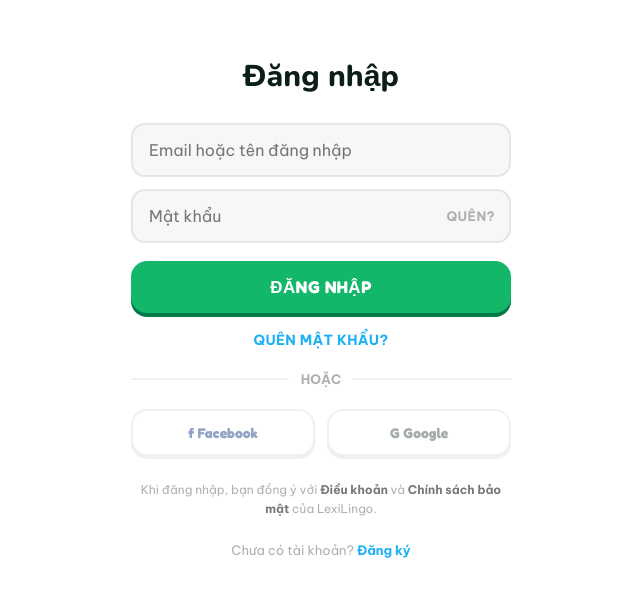
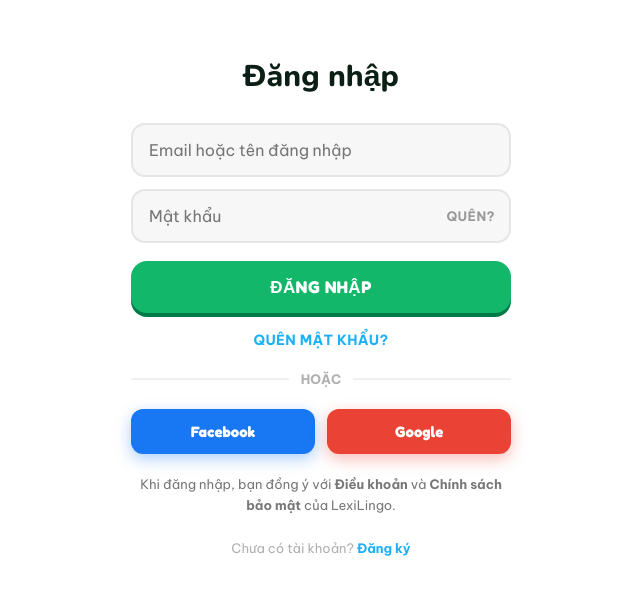
Before and after one commit to InfinityZero3000/php-learning-english-web, a Laravel app: page /login in a window 1280 px wide. Shown: the part 64-661 px from the top of the page, without its empty margins (319-959 px from the left). Run offline with Laravel 12, Linux system fonts and the light colour scheme.

Commit message:
feat:Google and Facebook social login

```diff
--- a/composer.json
+++ b/composer.json
@@ -8,6 +8,7 @@
     "require": {
         "php": "^8.3",
         "laravel/framework": "^13.8",
+        "laravel/socialite": "^5.29",
         "laravel/tinker": "^3.0"
     },
     "require-dev": {
--- a/config/services.php
+++ b/config/services.php
@@ -34,5 +34,14 @@
             'channel' => env('SLACK_BOT_USER_DEFAULT_CHANNEL'),
         ],
     ],
-
+    'google' => [
+            'client_id' => env('GOOGLE_CLIENT_ID'),
+            'client_secret' => env('GOOGLE_CLIENT_SECRET'),
+            'redirect' => env('GOOGLE_REDIRECT_URI'),
+        ],
+    'facebook' => [
+        'client_id' => env('FACEBOOK_CLIENT_ID'),
+        'client_secret' => env('FACEBOOK_CLIENT_SECRET'),
+        'redirect' => env('FACEBOOK_REDIRECT_URI'),
+    ],
 ];
--- a/resources/views/auth/login.blade.php
+++ b/resources/views/auth/login.blade.php
@@ -2,92 +2,486 @@
 
 @section('title', 'Đăng nhập · LexiLingo')
 
+
 @section('topbar-switch')
-    <a class="topbar-switch" href="{{ route('register') }}">Đăng ký</a>
+    <a class="topbar-switch" href="{{ route('register') }}">
+        Đăng ký
+    </a>
 @endsection
 
+
+
 @section('styles')
+
     .password-field {
         position: relative;
     }
+
 
     .password-field input {
         padding-right: 70px;
     }
 
+
+
     .inline-forgot {
+
         position: absolute;
+
         right: 16px;
+
         top: 50%;
+
         transform: translateY(-50%);
-        color: #afafaf;
+
+
+        color: #999;
+
         font-weight: 700;
+
         font-size: 13px;
+
         letter-spacing: .4px;
+
         cursor: pointer;
+
     }
 
+
+
+
     .forgot-link {
+
         text-align: center;
+
         margin-top: 16px;
+
     }
 
+
+
     .forgot-link a {
+
         color: #1cb0f6;
+
         font-weight: 700;
+
         font-size: 14px;
+
         text-transform: uppercase;
+
         letter-spacing: .3px;
+
     }
+
+
+
+
+    /* SOCIAL BUTTON */
+
+    .socials {
+
+        display: flex;
+
+        gap: 12px;
+
+        margin-top: 16px;
+
+    }
+
+
+
+    .btn-social {
+
+        flex: 1;
+
+        display: flex;
+
+        justify-content: center;
+
+        align-items: center;
+
+
+        padding: 13px;
+
+
+        border-radius: 12px;
+
+
+        text-decoration: none;
+
+
+        font-weight: 700;
+
+
+        font-size: 15px;
+
+
+        transition: .25s;
+
+
+        border: none;
+
+
+        cursor: pointer;
+
+    }
+
+
+
+
+    /* FACEBOOK */
+
+    .btn-social.facebook {
+
+        background: #1877F2;
+
+        color: white;
+
+
+        box-shadow:
+
+        0 5px 15px rgba(24,119,242,.35);
+
+    }
+
+
+
+
+    .btn-social.facebook:hover {
+
+
+        background: #2d88ff;
+
+
+        transform: translateY(-3px);
+
+
+        box-shadow:
+
+        0 8px 20px rgba(24,119,242,.45);
+
+    }
+
+
+
+
+
+    /* GOOGLE */
+
+
+    .btn-social.google {
+
+
+        background: #EA4335;
+
+
+        color: white;
+
+
+        box-shadow:
+
+        0 5px 15px rgba(234,67,53,.35);
+
+    }
+
+
+
+
+    .btn-social.google:hover {
+
+
+        background: #ff5a4f;
+
+
+        transform: translateY(-3px);
+
+
+        box-shadow:
+
+        0 8px 20px rgba(234,67,53,.45);
+
+    }
+
+
+
+
+    .terms {
+
+
+        margin-top: 20px;
+
+
+        text-align: center;
+
+
+        font-size: 13px;
+
+
+        color: #777;
+
+
+        line-height: 1.6;
+
+    }
+
+
 @endsection
 
+
+
+
+
 @section('content')
+
+
 <h1>Đăng nhập</h1>
 
+
+
+
 @if(session('success'))
-        <div class="flash-success">{{ session('success') }}</div>
+
+    <div class="flash-success">
+
+        {{ session('success') }}
+
+    </div>
+
 @endif
 
+
+
+
+
 <form action="{{ route('login.store') }}" method="POST">
+
+
     @csrf
 
+
+
     <div class="field-group">
-            <input type="email" name="email" value="{{ old('email') }}" placeholder="Email hoặc tên đăng nhập">
+
+
+
+        <input
+
+            type="email"
+
+            name="email"
+
+            value="{{ old('email') }}"
+
+            placeholder="Email hoặc tên đăng nhập">
+
+
+
+
+
         <div class="password-field">
-                <input type="password" name="password" placeholder="Mật khẩu">
-                <a class="inline-forgot" href="{{ route('password.request') }}">QUÊN?</a>
-            </div>
+
+
+
+            <input
+
+                type="password"
+
+                name="password"
+
+                placeholder="Mật khẩu">
+
+
+
+
+
+            <a
+
+                class="inline-forgot"
+
+                href="{{ route('password.request') }}">
+
+                QUÊN?
+
+            </a>
+
+
+
         </div>
 
+
+
+    </div>
+
+
+
+
+
     @error('email')
-            <div class="field-error">{{ $message }}</div>
-        @enderror
-        @error('password')
-            <div class="field-error">{{ $message }}</div>
+
+        <div class="field-error">
+
+            {{ $message }}
+
+        </div>
+
     @enderror
 
-        <button type="submit" class="btn-submit">Đăng nhập</button>
+
+
+
+
+    @error('password')
+
+        <div class="field-error">
+
+            {{ $message }}
+
+        </div>
+
+    @enderror
+
+
+
+
+
+    <button type="submit" class="btn-submit">
+
+        Đăng nhập
+
+    </button>
+
+
+
+
+
 
     <div class="forgot-link">
-            <a href="{{ route('password.request') }}">Quên mật khẩu?</a>
+
+
+        <a href="{{ route('password.request') }}">
+
+            Quên mật khẩu?
+
+        </a>
+
+
     </div>
 
+
+
+
+
+
     <div class="divider">
+
+
         <div class="line"></div>
+
+
         <span>HOẶC</span>
+
+
         <div class="line"></div>
+
+
     </div>
 
+
+
+
+
+
+
     <div class="socials">
-            <button type="button" class="btn-social facebook" disabled title="Sắp ra mắt">f Facebook</button>
-            <button type="button" class="btn-social google" disabled title="Sắp ra mắt">G Google</button>
+
+
+
+        <a
+
+            href="{{ route('facebook.login') }}"
+
+            class="btn-social facebook">
+
+
+            Facebook
+
+
+        </a>
+
+
+
+
+
+
+        <a
+
+            href="{{ route('google.login') }}"
+
+            class="btn-social google">
+
+
+            Google
+
+
+        </a>
+
+
+
     </div>
 
-        <p class="terms">Khi đăng nhập, bạn đồng ý với <b>Điều khoản</b> và <b>Chính sách bảo mật</b> của LexiLingo.</p>
+
+
+
+
+
+
+    <p class="terms">
+
+
+        Khi đăng nhập, bạn đồng ý với
+
+
+        <b>Điều khoản</b>
+
+
+        và
+
+
+        <b>Chính sách bảo mật</b>
+
+
+        của LexiLingo.
+
+
+    </p>
+
+
+
+
+
 </form>
 
+
+
+
+
+
 <p class="footer-link">
+
+
     Chưa có tài khoản?
-        <a href="{{ route('register') }}">Đăng ký</a>
+
+
+    <a href="{{ route('register') }}">
+
+        Đăng ký
+
+    </a>
+
+
 </p>
+
+
+
 @endsection
--- a/resources/views/layouts/auth.blade.php
+++ b/resources/views/layouts/auth.blade.php
@@ -223,25 +223,122 @@
         .socials {
         display: flex;
         gap: 12px;
+        margin-top: 16px;
     }
 
+
     .btn-social {
+
         flex: 1;
-            border: 2px solid #e5e5e5;
-            background: #fff;
+
+        display: flex;
+
+        justify-content: center;
+
+        align-items: center;
+
+
+        border: none;
+
+
         font-family: 'Fredoka', sans-serif;
+
         font-weight: 700;
-            font-size: 14px;
-            padding: 13px;
+
+        font-size: 15px;
+
+
+        padding: 14px;
+
+
         border-radius: 16px;
-            box-shadow: 0 3px 0 #e5e5e5;
-            cursor: not-allowed;
-            opacity: .55;
+
+
+        cursor: pointer;
+
+
+        text-decoration: none;
+
+
+        opacity: 1;
+
+
+        transition: all .25s ease;
+
     }
 
-        .btn-social.facebook { color: #3c5998; }
-        .btn-social.google { color: #5b6b62; }
 
+
+    /* FACEBOOK */
+
+    .btn-social.facebook {
+
+        background: #1877F2;
+
+
+        color: white;
+
+
+        box-shadow:
+
+        0 4px 0 #0d5dcc;
+
+    }
+
+
+
+    .btn-social.facebook:hover {
+
+        background: #2d88ff;
+
+
+        transform: translateY(-2px);
+
+
+        box-shadow:
+
+        0 6px 0 #0d5dcc;
+
+    }
+
+
+
+
+
+    /* GOOGLE */
+
+    .btn-social.google {
+
+
+        background: #EA4335;
+
+
+        color: white;
+
+
+        box-shadow:
+
+        0 4px 0 #b3261e;
+
+
+    }
+
+
+
+    .btn-social.google:hover {
+
+
+        background: #ff5a4f;
+
+
+        transform: translateY(-2px);
+
+
+        box-shadow:
+
+        0 6px 0 #b3261e;
+
+    }
         .terms {
             text-align: center;
             color: #afafaf;
--- a/routes/web.php
+++ b/routes/web.php
@@ -4,6 +4,7 @@
 use App\Http\Controllers\EmailVerificationController;
 use App\Http\Controllers\ForgotPasswordController;
 use App\Http\Controllers\ProfileController;
+use App\Http\Controllers\SocialController;
 use Illuminate\Support\Facades\Route;
 
 /*
@@ -33,7 +34,18 @@
 // Đăng nhập
 Route::get('/login', [AuthController::class, 'showLogin'])->name('login');
 Route::post('/login', [AuthController::class, 'login'])->name('login.store');
+// Đăng nhập Google
+Route::get('/auth/google', [SocialController::class, 'google'])
+    ->name('google.login');
 
+Route::get('/auth/google/callback', [SocialController::class, 'googleCallback'])
+    ->name('google.callback');
+    // Đăng nhập Facebook
+Route::get('/auth/facebook', [SocialController::class, 'facebook'])
+    ->name('facebook.login');
+
+Route::get('/auth/facebook/callback', [SocialController::class, 'facebookCallback'])
+    ->name('facebook.callback');
 // Quên mật khẩu
 Route::get('/forgot-password', [ForgotPasswordController::class, 'showForgotForm'])
     ->name('password.request');
```
Also changed, not shown: app/Http/Controllers/SocialController.php (added, +67 -0 lines), 1 other file. Lines whose indentation alone changed are shown as unchanged.
